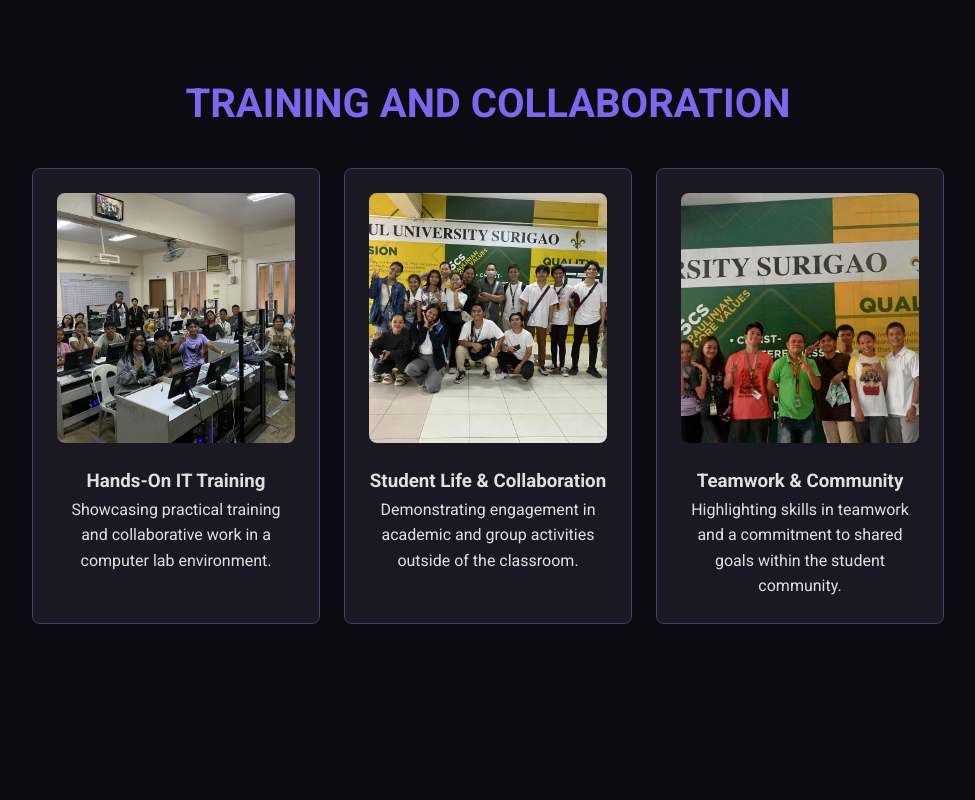
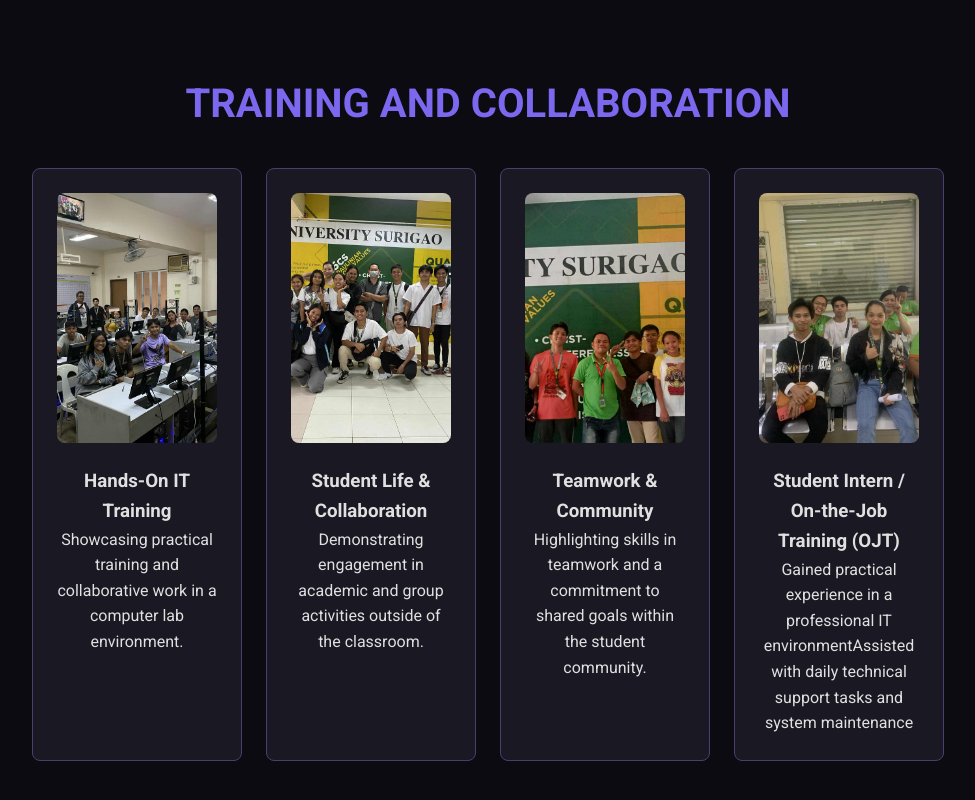
Before and after one commit to jannieugay/eportfolio, a plain HTML site: page Index.html in a window 1280 px wide. Shown: the part 4282-5082 px from the top of the page, without its empty margins (152-1127 px from the left). Drawn offline with Linux system fonts and the light colour scheme.

Commit message:
Update Index.html

```diff
--- a/Index.html
+++ b/Index.html
@@ -138,6 +138,11 @@
                 <h3>Teamwork & Community</h3>
                 <p>Highlighting skills in teamwork and a commitment to shared goals within the student community.</p>
             </div>
+<div class="project-card">
+                <img src="82f5a2ac-abed-4630-a066-1e8ad414f94a.jpeg" alt="internship.">
+                <h3>Student Intern / On-the-Job Training (OJT)</h3>
+                <p>Gained practical experience in a professional IT environmentAssisted with daily technical support tasks and system maintenance</p>
+            </div>
         </div>
     </div>
         </section>
```
